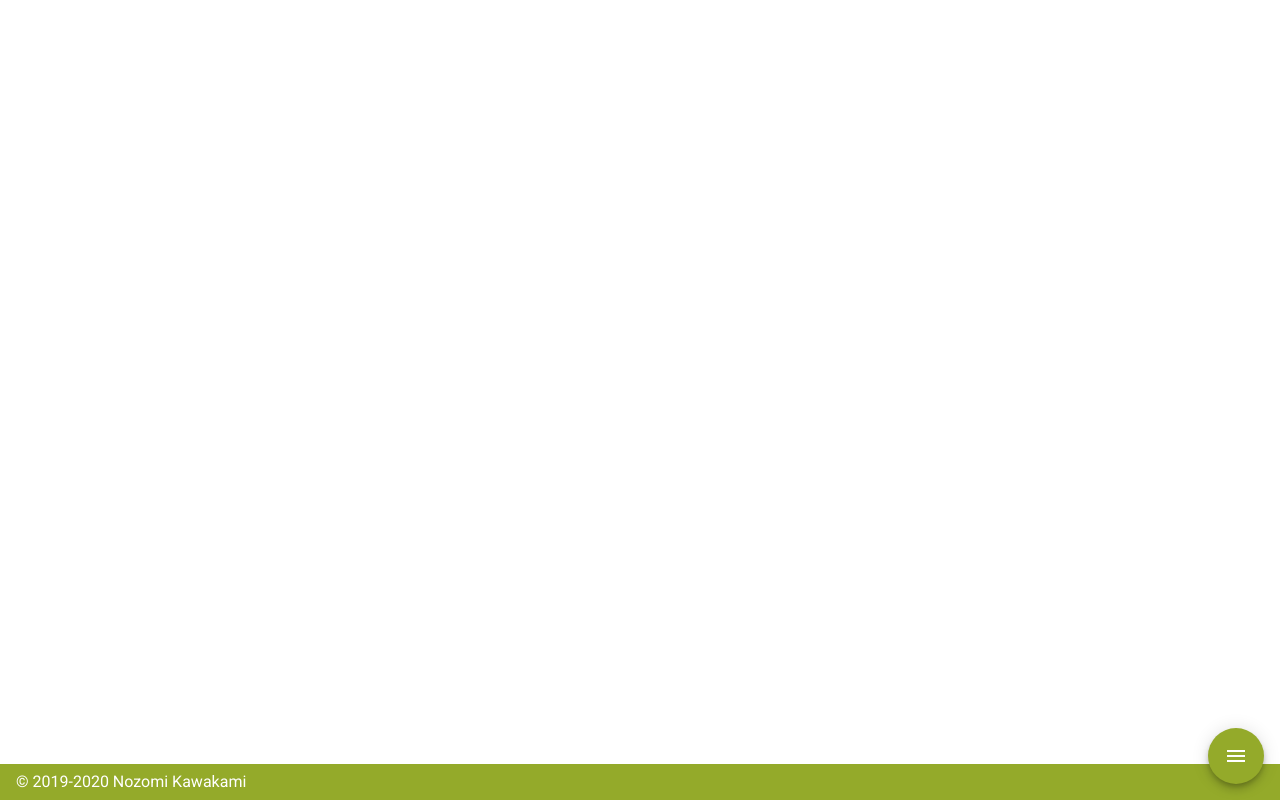
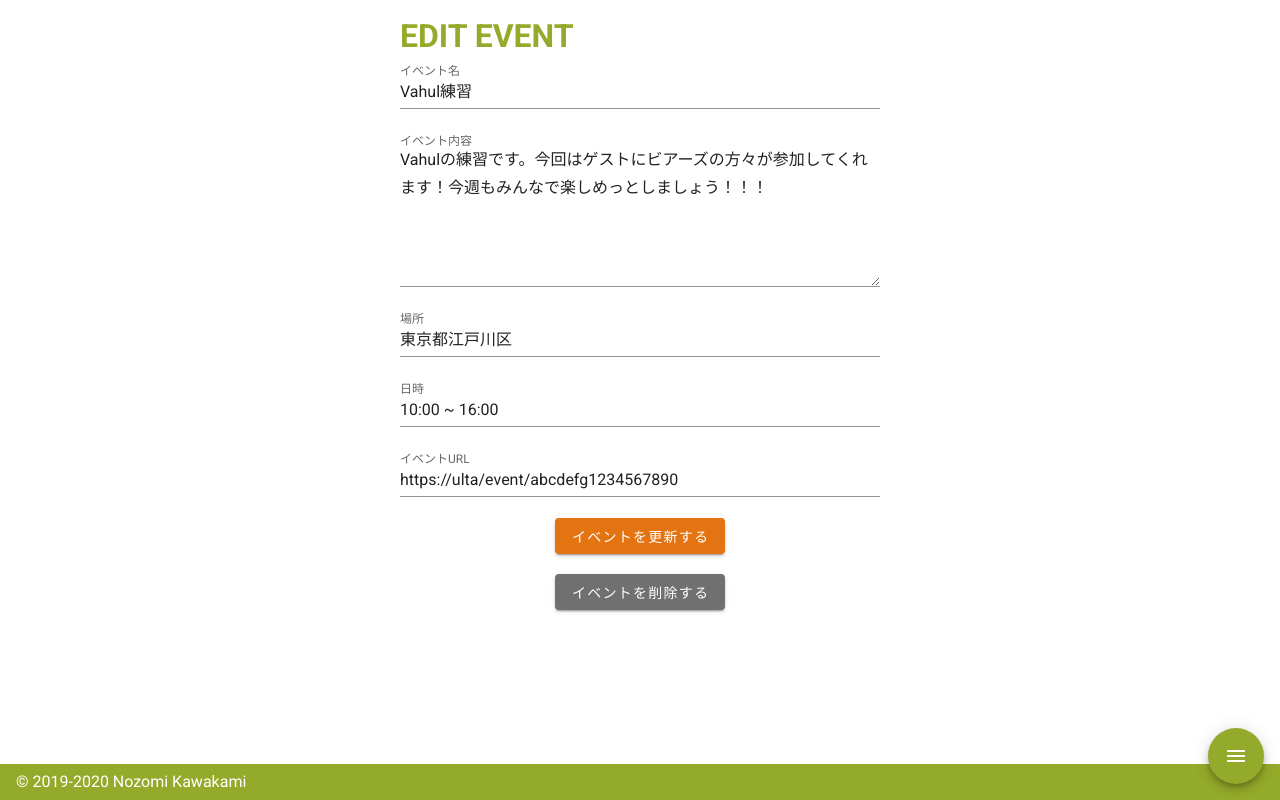
Before and after one commit to wish911wish/ulta, a Nuxt app: page /event/edit in a window 1280 px wide. Built offline with nearby package versions, Linux system fonts and the light colour scheme.

Commit message:
make edit.vue for event edit page

```diff
--- /dev/null
+++ b/pages/event/edit.vue
@@ -0,0 +1,93 @@
+<template>
+  <v-layout
+    column
+    justify-center
+    align-center
+  >
+    <v-flex
+      xs12
+      sm8
+      md6
+      w-100
+    >
+      <div class="contents-container" justify-center>
+        <section-large :name="'EDIT EVENT'" />
+        <v-text-field
+          v-model="this.title"
+          label="イベント名"
+          value="Vahul練習"
+          required
+        />
+        <v-textarea
+          v-model="this.desctiption"
+          label="イベント内容"
+          required
+        />
+        <v-text-field
+          v-model="this.place"
+          label="場所"
+          required
+        />
+        <v-text-field
+          v-model="this.time"
+          label="日時"
+          required
+        />
+        <v-text-field
+          v-model="url"
+          label="イベントURL"
+          required
+        />
+        <div class="text-center">
+          <v-btn
+            color="accent"
+            nuxt
+            class=""
+          >
+            イベントを更新する
+          </v-btn>
+        </div>
+        <div class="text-center mt-5">
+          <v-btn
+            color="font white-text"
+            nuxt
+            class=""
+          >
+            イベントを削除する
+          </v-btn>
+        </div>
+      </div>
+    </v-flex>
+  </v-layout>
+</template>
+
+<script>
+import SectionLarge from '~/components/SectionLarge.vue'
+
+export default {
+  components: {
+    SectionLarge
+  },
+  data () {
+    return {
+      title: 'Vahul練習',
+      desctiption: 'Vahulの練習です。今回はゲストにビアーズの方々が参加してくれます！今週もみんなで楽しめっとしましょう！！！',
+      place: '東京都江戸川区',
+      time: '10:00 ~ 16:00',
+      url: 'https://ulta/event/abcdefg1234567890'
+    }
+  }
+}
+
+</script>
+
+<style scoped>
+.mwidth-400{
+  max-width: 400px;
+}
+
+.white-text{
+  color: white;
+}
+
+</style>
```
